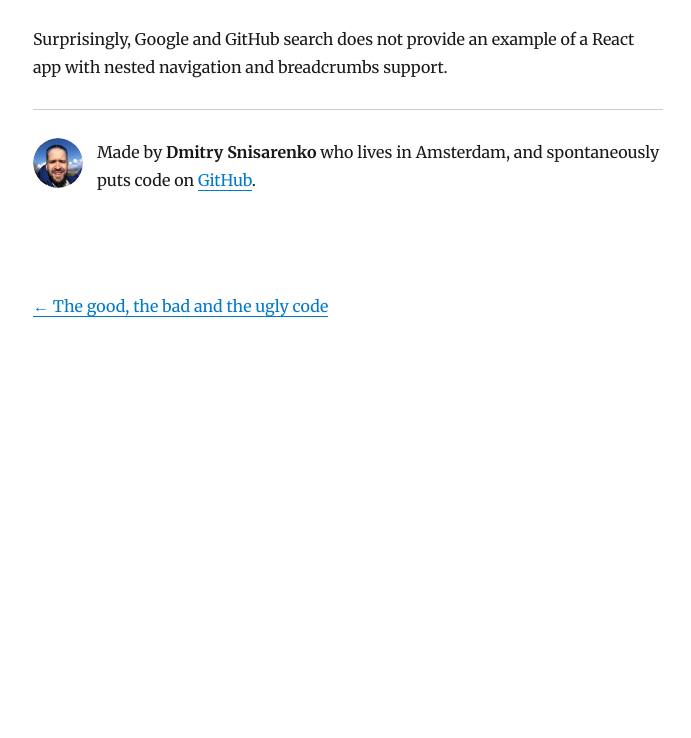
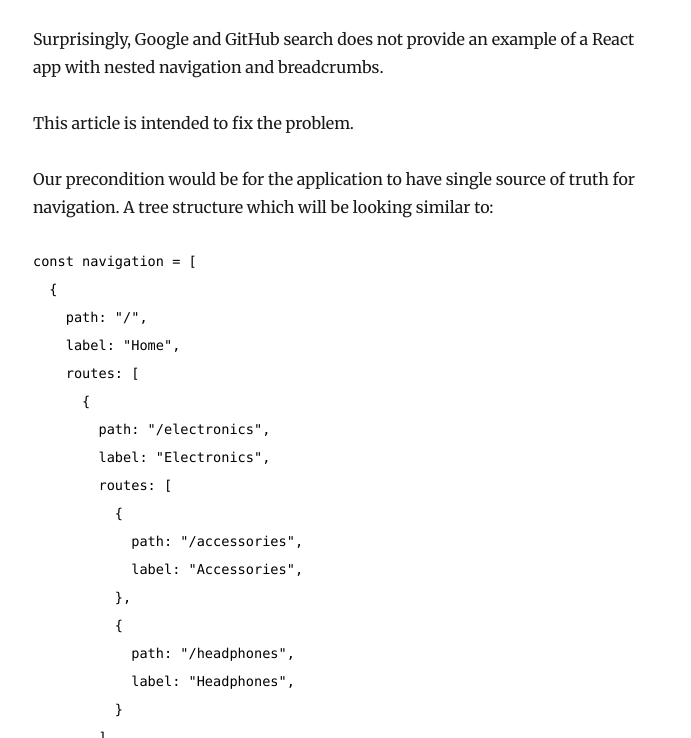
Before and after one commit to sneas/blog, a Gatsby site: page /draft-react-nested-navigation/ in a window 1280 px wide. Shown: the part 214-952 px from the top of the page, without its empty margins (292-983 px from the left). Before the commit the page ends 800 px from the top, so only its background shows below. Built offline with nearby package versions, Linux system fonts and the light colour scheme; Gatsby itself is replaced by a stand-in of ours; some packages are replaced by stand-ins of ours; code samples lack their colours.

Commit message:
text(article): add precondition for react-nested-nav

````diff
--- a/content/blog/draft-react-nested-navigation/index.md
+++ b/content/blog/draft-react-nested-navigation/index.md
@@ -5,4 +5,59 @@ descriptions: "How to create React application with nested routes and breadcrumb
 ---
 
 Surprisingly, Google and GitHub search does not provide an
-example of a React app with nested navigation and breadcrumbs support.
+example of a React app with nested navigation and breadcrumbs.
+
+This article is intended to fix the problem.
+
+Our precondition would be for the application to have single source
+of truth for navigation. A tree structure which will be looking similar to:
+
+
+```jsx
+const navigation = [
+  {
+    path: "/",
+    label: "Home",
+    routes: [
+      {
+        path: "/electronics",
+        label: "Electronics",
+        routes: [
+          {
+            path: "/accessories",
+            label: "Accessories",
+          },
+          {
+            path: "/headphones",
+            label: "Headphones",
+          }
+        ]
+      },
+      {
+        path: "/books",
+        label: "Books",
+        routes: [
+          {
+            path: "/fiction",
+            label: "Fiction",
+            routes: [
+              {
+                path: "/sci-fi",
+                label: "Science Fiction",
+              },
+              {
+                path: "/romance",
+                label: "Romance",
+              },
+            ]
+          },
+          {
+            path: "/fiction",
+            label: "Non-fiction",
+          },
+        ],
+      },
+    ],
+  },
+];
+```
````
